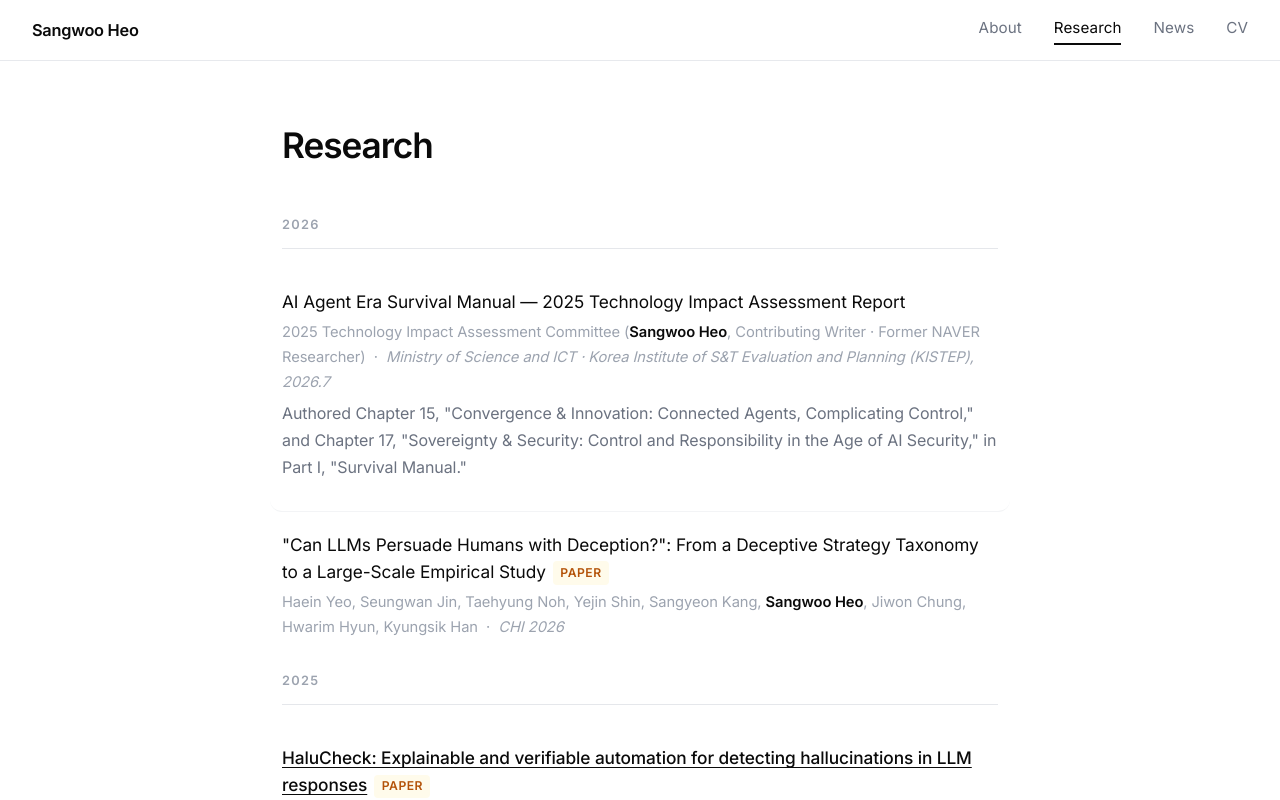
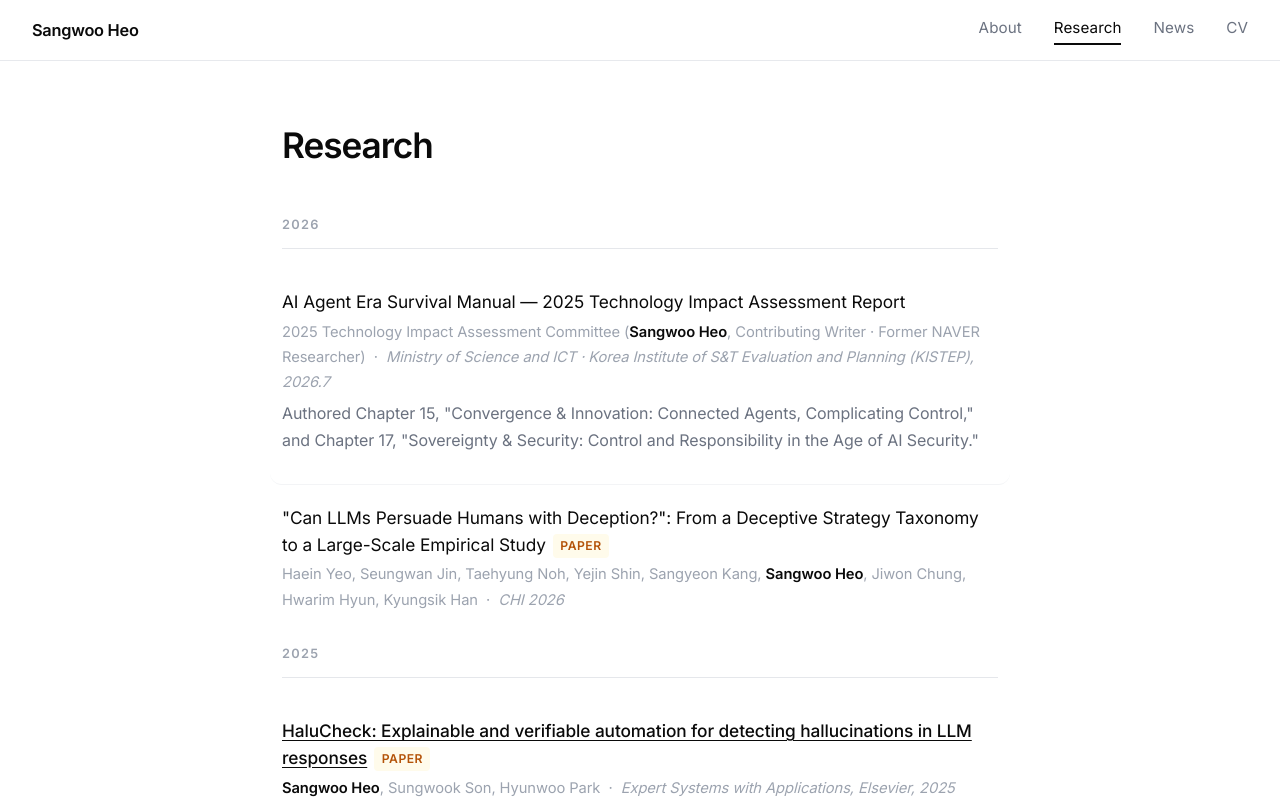
Before and after one commit to markheo/sangwooheo, a Next.js app: page /research in a window 1280 px wide. Shown: the top 800 px of the page. Built offline with nearby package versions, Linux system fonts and the light colour scheme.

Commit message:
Drop Part I reference from KISTEP report description
Redundant with the chapter numbers already stated.

```diff
--- a/src/data/writing.ts
+++ b/src/data/writing.ts
@@ -21,7 +21,7 @@ export const writings: Writing[] = [
     authors: '2025 Technology Impact Assessment Committee (Sangwoo Heo, Contributing Writer · Former NAVER Researcher)',
     venue: 'Ministry of Science and ICT · Korea Institute of S&T Evaluation and Planning (KISTEP), 2026.7',
     description:
-      'Authored Chapter 15, "Convergence & Innovation: Connected Agents, Complicating Control," and Chapter 17, "Sovereignty & Security: Control and Responsibility in the Age of AI Security," in Part I, "Survival Manual."',
+      'Authored Chapter 15, "Convergence & Innovation: Connected Agents, Complicating Control," and Chapter 17, "Sovereignty & Security: Control and Responsibility in the Age of AI Security."',
     links: [],
   },
   {
```
